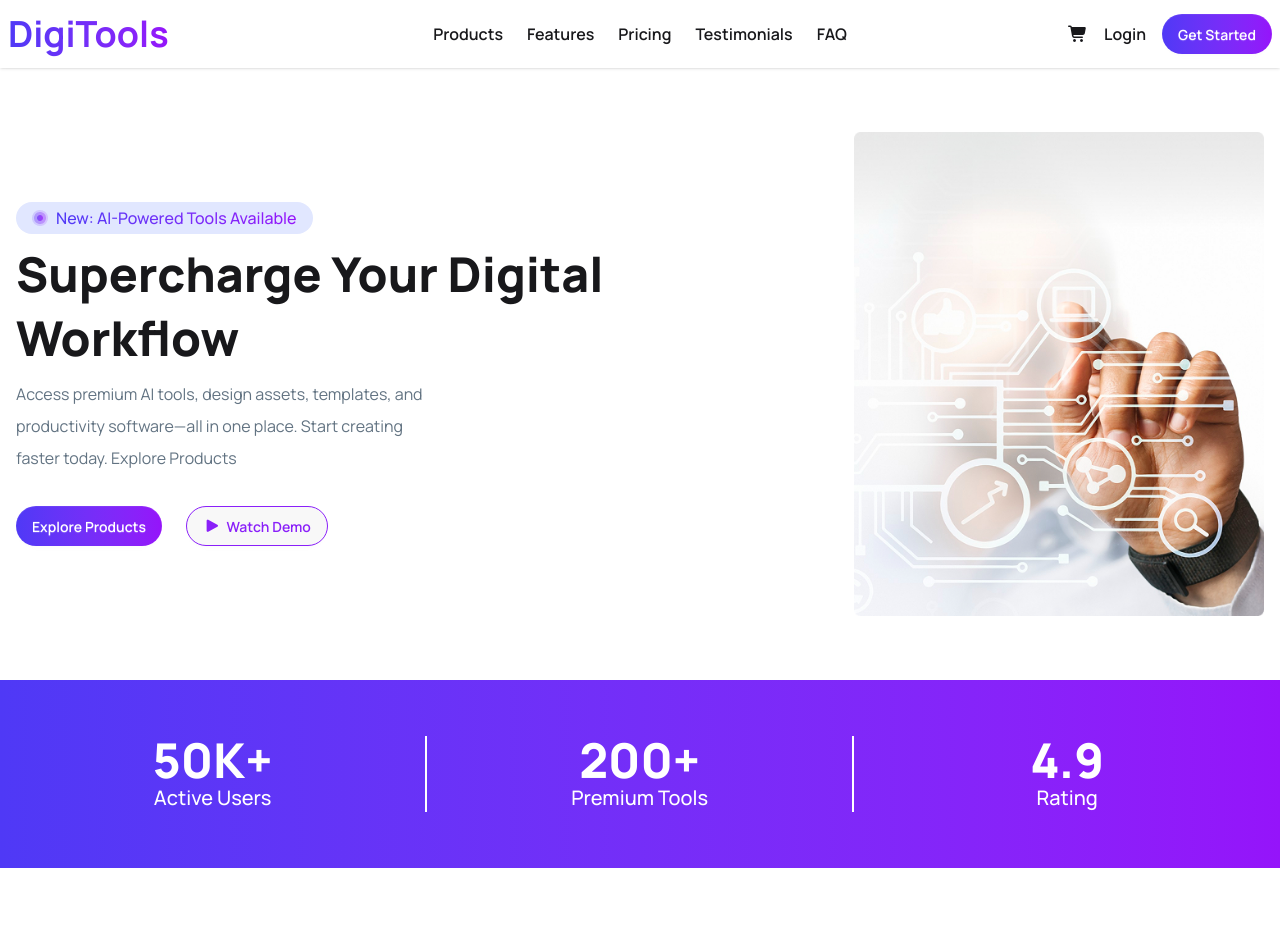
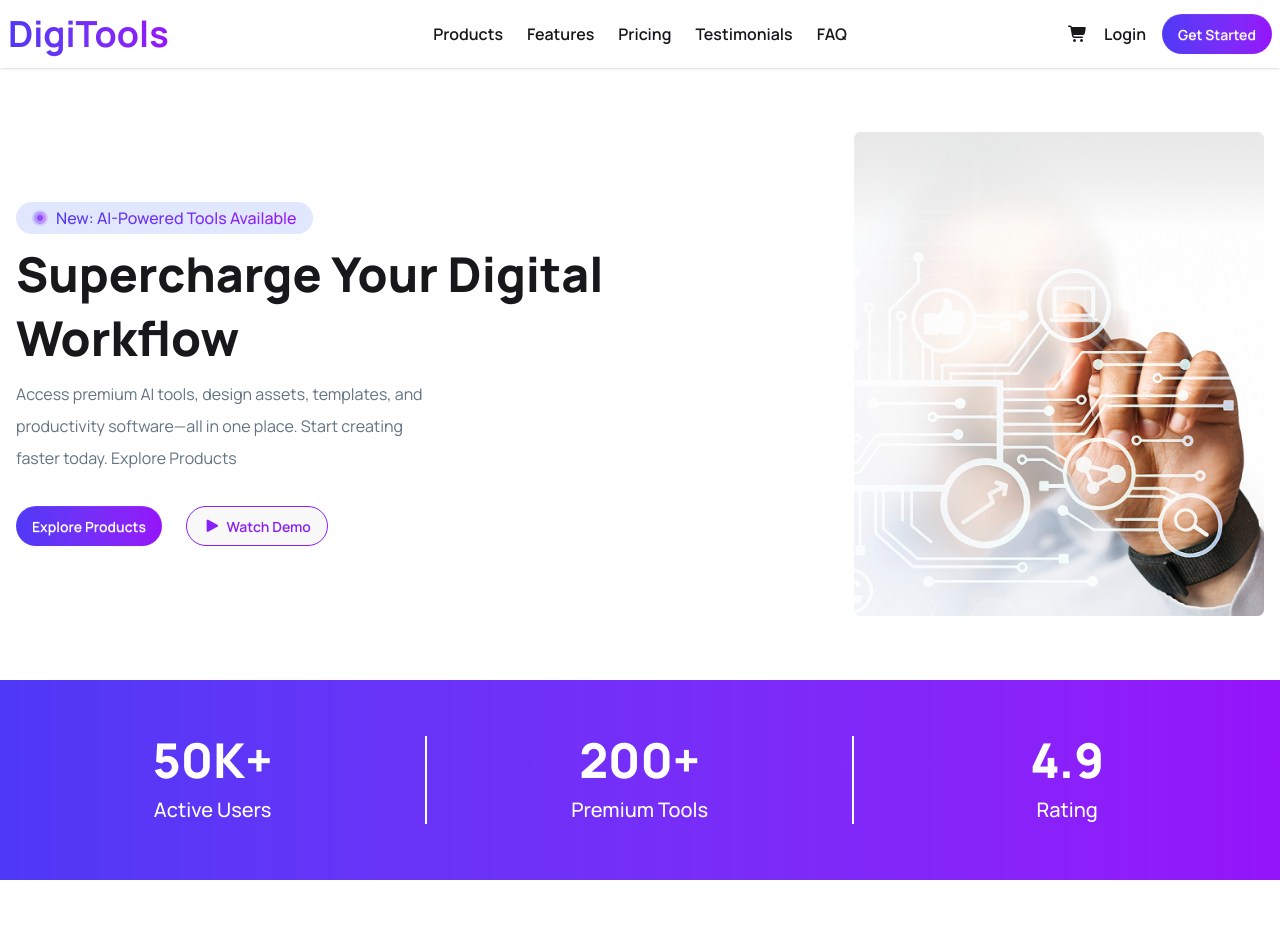
Before and after one commit to salmansahed/DigiTools, a React (Vite) app: page / in a window 1280 px wide. Shown: the top 952 px of the page. Built offline with nearby package versions, Linux system fonts and the light colour scheme.

Commit message:
website fully functional and ready

```diff
--- a/src/components/Achievements.jsx
+++ b/src/components/Achievements.jsx
@@ -2,22 +2,28 @@ import React from 'react';
 
 const Achievements = () => {
     return (
-        <div className='bg-linear-to-r from-[#4F39F6] to-[#9514FA] py-6 md:py-10 xl:py-14 mt-10'>
-            <div className='container mx-auto flex items-center justify-between'>
-                <div className='text-center text-white w-full border-r-2'>
-                    <h1 className='text-3xl md:text-4xl xl:text-5xl 2xl:text-6xl font-black'>50K+</h1>
-                    <p className='xl:text-xl 2xl:text-2xl font-medium'>Active Users</p>
-                </div>
-                <div className='text-center text-white w-full border-r-2'>
-                    <h1 className='text-3xl md:text-4xl xl:text-5xl 2xl:text-6xl font-black'>200+</h1>
-                    <p className='xl:text-xl 2xl:text-2xl font-medium'>Premium Tools</p>
-                </div>
-                <div className='text-center text-white w-full '>
-                    <h1 className='text-3xl md:text-4xl xl:text-5xl 2xl:text-6xl font-black'>4.9</h1>
-                    <p className='xl:text-xl 2xl:text-2xl font-medium'>Rating</p>
-                </div>
-            </div>
+      <div className="bg-linear-to-r from-[#4F39F6] to-[#9514FA] py-6 md:py-10 xl:py-14 mt-10">
+        <div className="container mx-auto flex items-center justify-between">
+          <div className="text-center text-white w-full border-r-2 space-y-1 md:space-y-3">
+            <h1 className="text-3xl md:text-4xl xl:text-5xl 2xl:text-6xl font-black">
+              50K+
+            </h1>
+            <p className="xl:text-xl 2xl:text-2xl font-medium">Active Users</p>
+          </div>
+          <div className="text-center text-white w-full border-r-2 space-y-1 md:space-y-3">
+            <h1 className="text-3xl md:text-4xl xl:text-5xl 2xl:text-6xl font-black">
+              200+
+            </h1>
+            <p className="xl:text-xl 2xl:text-2xl font-medium">Premium Tools</p>
+          </div>
+          <div className="text-center text-white w-full space-y-1 md:space-y-3">
+            <h1 className="text-3xl md:text-4xl xl:text-5xl 2xl:text-6xl font-black">
+              4.9
+            </h1>
+            <p className="xl:text-xl 2xl:text-2xl font-medium">Rating</p>
+          </div>
         </div>
+      </div>
     );
 };
 
--- a/src/components/Cart.jsx
+++ b/src/components/Cart.jsx
@@ -46,7 +46,7 @@ const Cart = ({ cartItem, setCartItem }) => {
           <div>
             <p
               onClick={() => handleRemoveBtn(product)}
-              className="text-[#FF3980] cursor-pointer hover:text-purple-500 transition-all text-sm sm:text-base"
+              className="text-[#FF3980] cursor-pointer hover:text-purple-500 transition-all text-sm sm:text-base font-semibold"
             >
               Remove
             </p>
```
Also changed, not shown: 1 other file (tests, documents, lock files or other folders).
